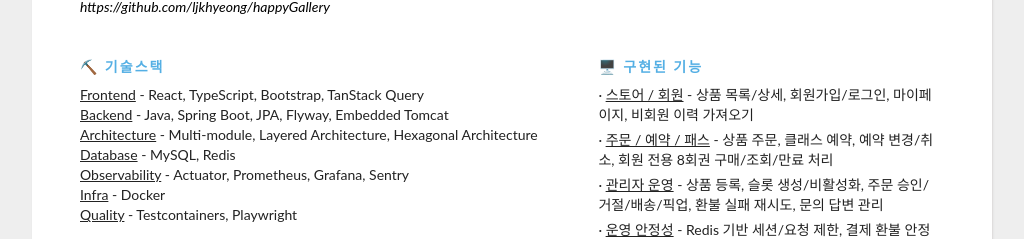
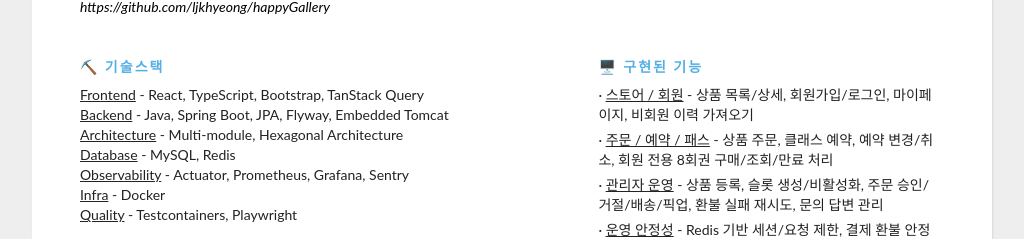
Before and after one commit to ljkhyeong/portfolio, a React (Create React App) app: page /project3 in a window 1280 px wide. Shown: the part 857-1096 px from the top of the page, without its empty margins (128-1152 px from the left). Built offline with nearby package versions, Linux system fonts and the light colour scheme.

Commit message:
happyGallery 아키텍처 표기 수정

```diff
--- a/src/component/project/Project3.js
+++ b/src/component/project/Project3.js
@@ -194,9 +194,7 @@
                   <div>
                     <span className="addr-line">Architecture</span>
                     <span className="addr">
-                      {" "}
-                      - Multi-module, Layered Architecture, Hexagonal
-                      Architecture
+                      {" "}- Multi-module, Hexagonal Architecture
                     </span>
                   </div>
                   <div>
```
